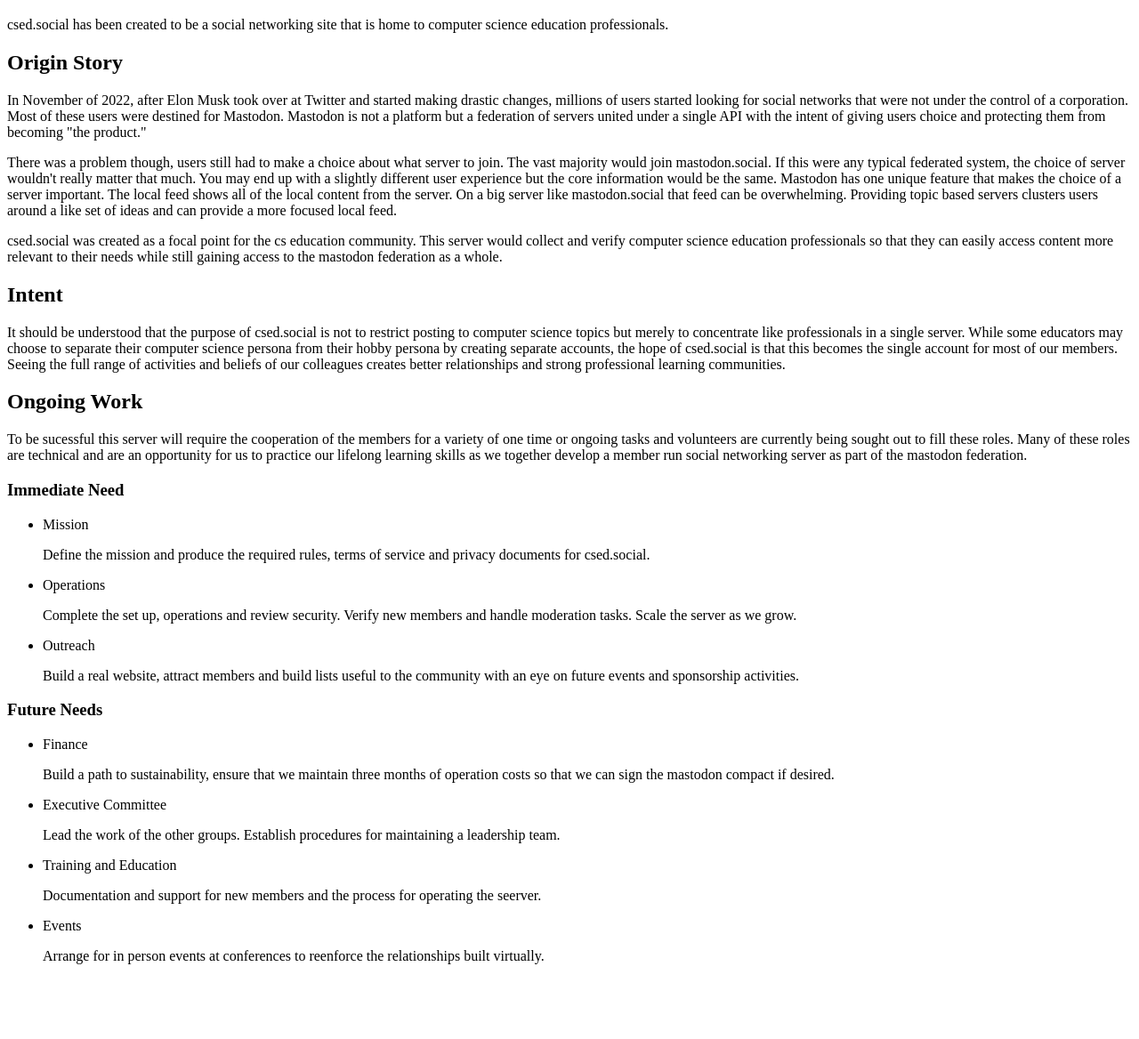
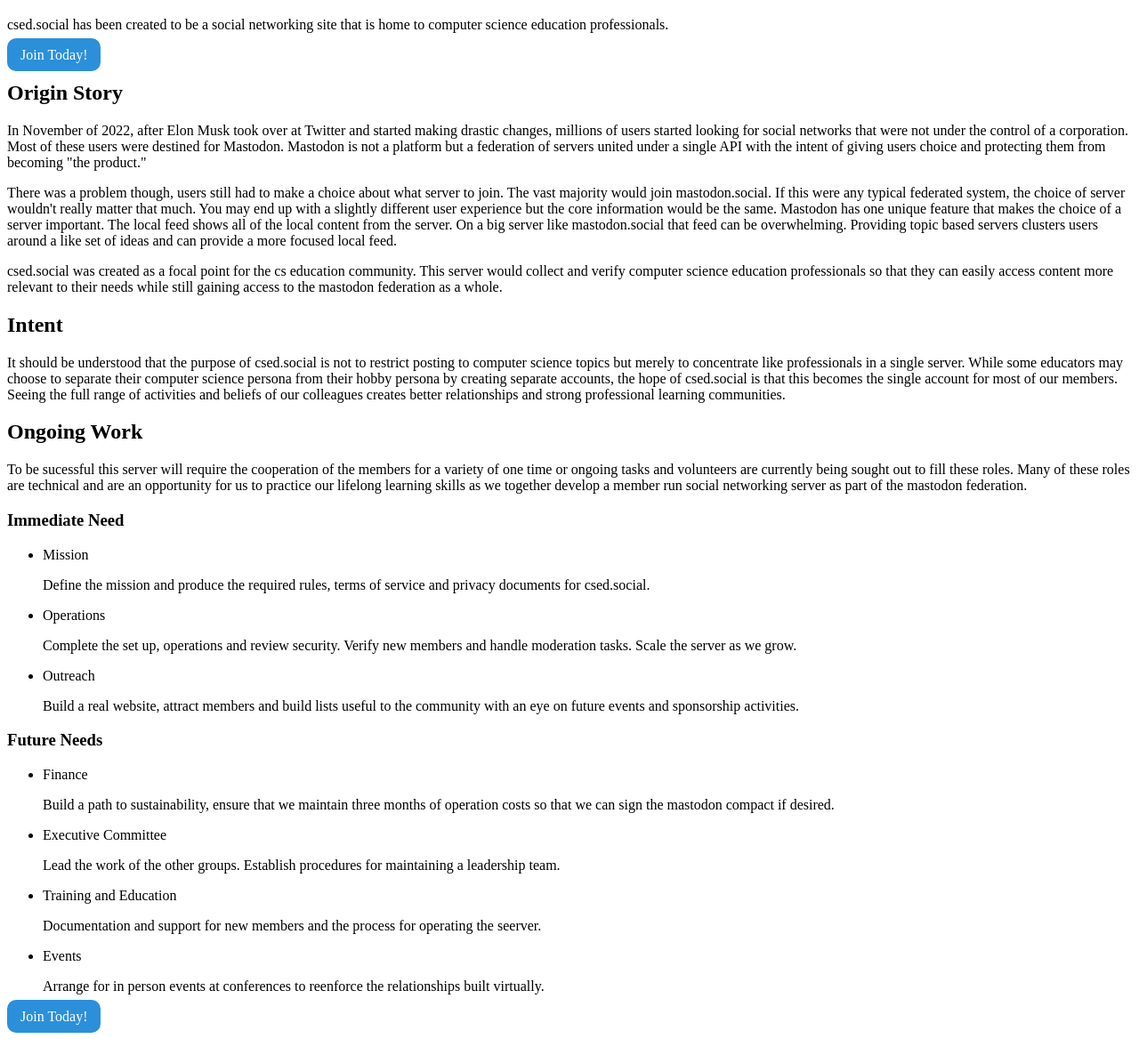
Before and after one commit to csed-social/csed-social.github.io, a plain HTML site: page index.html in a window 1280 px wide. Shown: the part 61-1229 px from the top of the page at 89% size. Before the commit the page ends 1161 px from the top, so only its background shows below. Drawn offline with Linux system fonts and the light colour scheme.

Commit message:
Update index.html

```diff
--- a/index.html
+++ b/index.html
@@ -8,6 +8,9 @@
 <body>
   <h1>csed.social</h1>
   <p>csed.social has been created to be a social networking site that is home to computer science education professionals.</p>
+  <p>
+    <a style="background-color: #2b90d9; color: white; padding: 10px 15px; text-decoration: none; border-radius: 10px;" href="https://csed.social/invite/4GrZfeA6">Join Today!</a>
+  </p>
   <h2>Origin Story</h2>
   <p>In November of 2022, after Elon Musk took over at Twitter and started making drastic changes, millions of users started looking for social networks that were not under the control of a corporation. Most of these users were destined for Mastodon. Mastodon is not a platform but a federation of servers united under a single API with the intent of giving users choice and protecting them from becoming "the product."</p>
   <p>There was a problem though, users still had to make a choice about what server to join. The vast majority would join mastodon.social. If this were any typical federated system, the choice of server wouldn't really matter that much. You may end up with a slightly different user experience but the core information would be the same. Mastodon has one unique feature that makes the choice of a server important. The local feed shows all of the local content from the server. On a big server like mastodon.social that feed can be overwhelming. Providing topic based servers clusters users around a like set of ideas and can provide a more focused local feed.</p>
@@ -50,6 +53,9 @@
       <p>Arrange for in person events at conferences to reenforce the relationships built virtually.</p>
     </li>
   </ul>
+  <p>
+    <a style="background-color: #2b90d9; color: white; padding: 10px 15px; text-decoration: none; border-radius: 10px;" href="https://csed.social/invite/4GrZfeA6">Join Today!</a>
+  </p>
 </body>
 
 </html>
```
